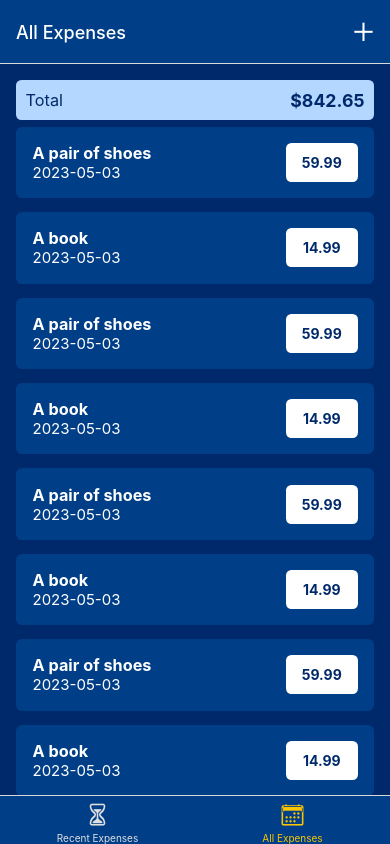
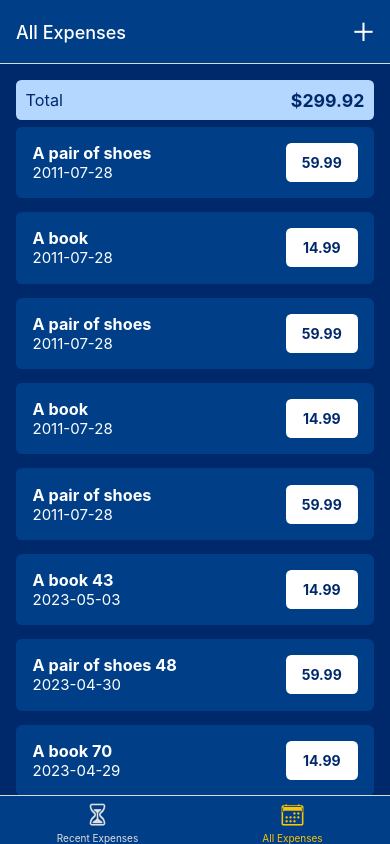
Before and after one commit to washtakzo/expense-tracker-app, a React Native app: screen /AllExpenses in a window 390 px wide. Built offline with nearby package versions, Linux system fonts and the light colour scheme.

Commit message:
feature : Get last 7 days expenses & calculate total amount

```diff
--- a/components/Expense.tsx
+++ b/components/Expense.tsx
@@ -13,7 +13,7 @@ const Expense = ({ title, date, amount, onPress }: Props) => {
   const month = date.getMonth() + 1;
   const formatedMonth = month >= 10 ? month : "0" + month;
 
-  const day = date.getDay();
+  const day = date.getDate();
   const formatedDay = day >= 10 ? day : "0" + day;
 
   const formatedDate =
--- a/screens/ExpensesScreen.tsx
+++ b/screens/ExpensesScreen.tsx
@@ -19,10 +19,14 @@ const ExpensesScreen = ({ totalTitle, expenses }: Props) => {
 
   const closeModalHandler = () => setIsModalVisible(false);
 
+  const totalAmount = expenses.reduce((acc, currentExpense) => {
+    return currentExpense.amount + acc;
+  }, 0);
+
   return (
     <View style={styles.screen}>
       <View style={styles.totalContainer}>
-        <Total title={totalTitle} amount="$842.65" />
+        <Total title={totalTitle} amount={"$" + totalAmount} />
       </View>
       <FlatList
         data={expenses}
--- a/screens/RecentExpenses.tsx
+++ b/screens/RecentExpenses.tsx
@@ -3,7 +3,20 @@ import ExpensesScreen from "./ExpensesScreen";
 import { DUMMY_EXPENSES } from "../utils/dummy-data";
 
 const RecentExpenses = () => {
-  return <ExpensesScreen totalTitle="Last 7 Days" expenses={DUMMY_EXPENSES} />;
+  const last7DaysExpenses = DUMMY_EXPENSES.filter((expense) => {
+    const currentDate = new Date();
+    const currentYear = currentDate.getFullYear();
+    const currentMonth = currentDate.getMonth();
+    const currentDay = currentDate.getDate();
+
+    const date7DaysAgo = new Date(currentYear, currentMonth, currentDay - 7);
+
+    return expense.date > date7DaysAgo;
+  });
+
+  return (
+    <ExpensesScreen totalTitle="Last 7 Days" expenses={last7DaysExpenses} />
+  );
 };
 
 export default RecentExpenses;
--- a/utils/dummy-data.ts
+++ b/utils/dummy-data.ts
@@ -2,49 +2,49 @@ export const DUMMY_EXPENSES = [
   {
     id: 1,
     title: "A pair of shoes",
-    date: new Date(),
+    date: new Date(2011, 6, 28),
     amount: 59.99,
   },
   {
     id: 2,
     title: "A book",
-    date: new Date(),
+    date: new Date(2011, 6, 28),
     amount: 14.99,
   },
   {
     id: 3,
     title: "A pair of shoes",
-    date: new Date(),
+    date: new Date(2011, 6, 28),
     amount: 59.99,
   },
   {
     id: 4,
     title: "A book",
-    date: new Date(),
+    date: new Date(2011, 6, 28),
     amount: 14.99,
   },
   {
     id: 5,
     title: "A pair of shoes",
-    date: new Date(),
+    date: new Date(2011, 6, 28),
     amount: 59.99,
   },
   {
     id: 6,
-    title: "A book",
+    title: "A book 43",
     date: new Date(),
     amount: 14.99,
   },
   {
     id: 7,
-    title: "A pair of shoes",
-    date: new Date(),
+    title: "A pair of shoes 48",
+    date: new Date(2023, 3, 30),
     amount: 59.99,
   },
   {
     id: 8,
-    title: "A book",
-    date: new Date(),
+    title: "A book 70",
+    date: new Date(2023, 3, 29),
     amount: 14.99,
   },
 ];
```
